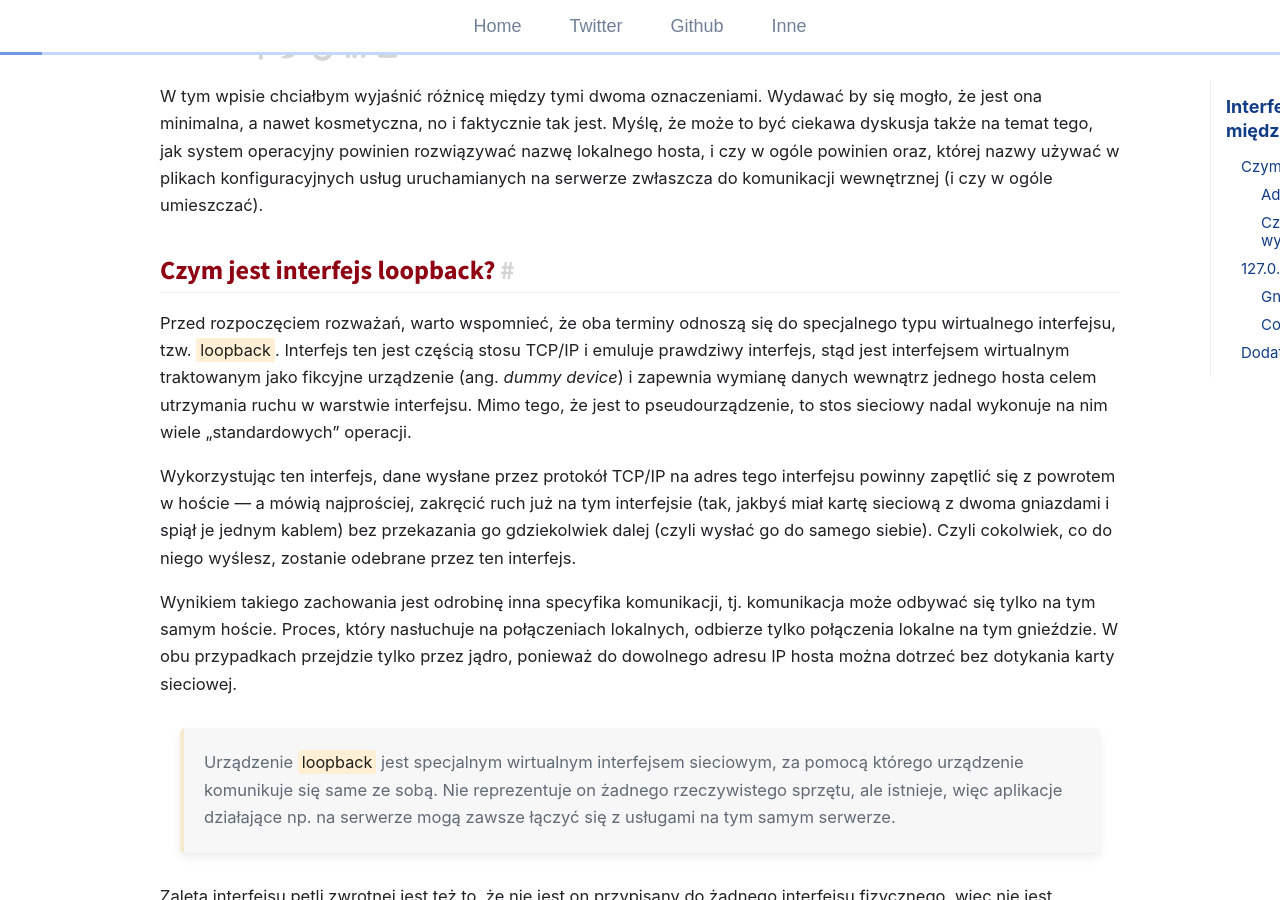
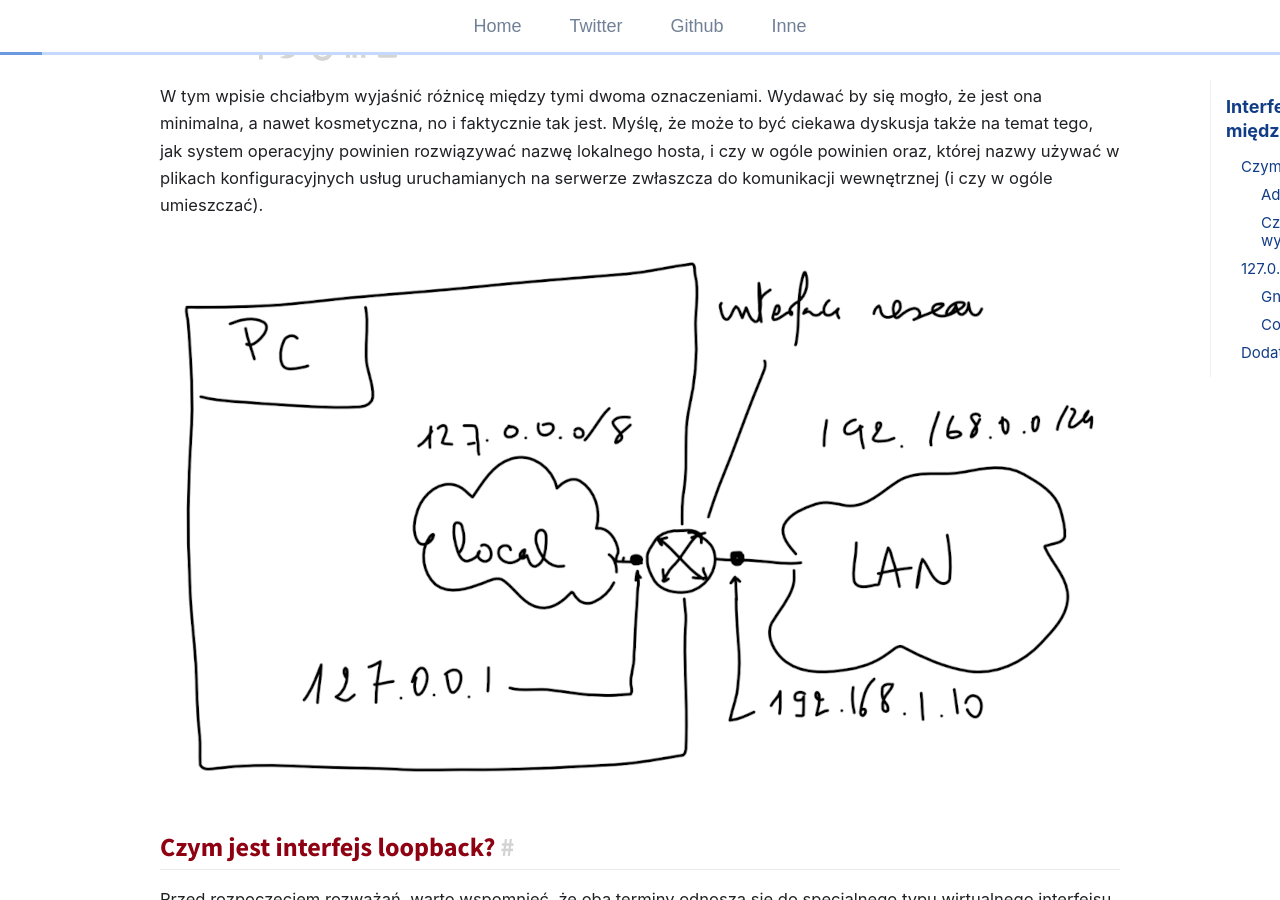
Before and after one commit to git04112019/trimstray.github.io, a Jekyll site: the page built from _posts/2019-07-25-interfejs_loopback_i_roznica_miedzy_127_0_0_1_a_localhost.md, in a window 1280 px wide and 900 px high, scrolled down 352 px. Built offline with Jekyll 4.4.1, drawn with Linux system fonts in a browser that asks for light colours; comment, search, counter and statistics services are not loaded.

Commit message:
uncommited changes - signed-off-by: trimstray <trimstray@gmail.com>

```diff
--- a/_posts/2019-07-25-interfejs_loopback_i_roznica_miedzy_127_0_0_1_a_localhost.md
+++ b/_posts/2019-07-25-interfejs_loopback_i_roznica_miedzy_127_0_0_1_a_localhost.md
@@ -12,6 +12,10 @@ last_modified_at: 2020-06-17 00:00:00 +0000
 ---
 
 W tym wpisie chciałbym wyjaśnić różnicę między tymi dwoma oznaczeniami. Wydawać by się mogło, że jest ona minimalna, a nawet kosmetyczna, no i faktycznie tak jest. Myślę, że może to być ciekawa dyskusja także na temat tego, jak system operacyjny powinien rozwiązywać nazwę lokalnego hosta, i czy w ogóle powinien oraz, której nazwy używać w plikach konfiguracyjnych usług uruchamianych na serwerze zwłaszcza do komunikacji wewnętrznej (i czy w ogóle umieszczać).
+
+<p align="center">
+  <img src="/assets/img/posts/localhost_loopback.png">
+</p>
 
 ## Czym jest interfejs loopback?
 
```
Also changed, not shown: assets/img/posts/localhost_loopback.png (added).
